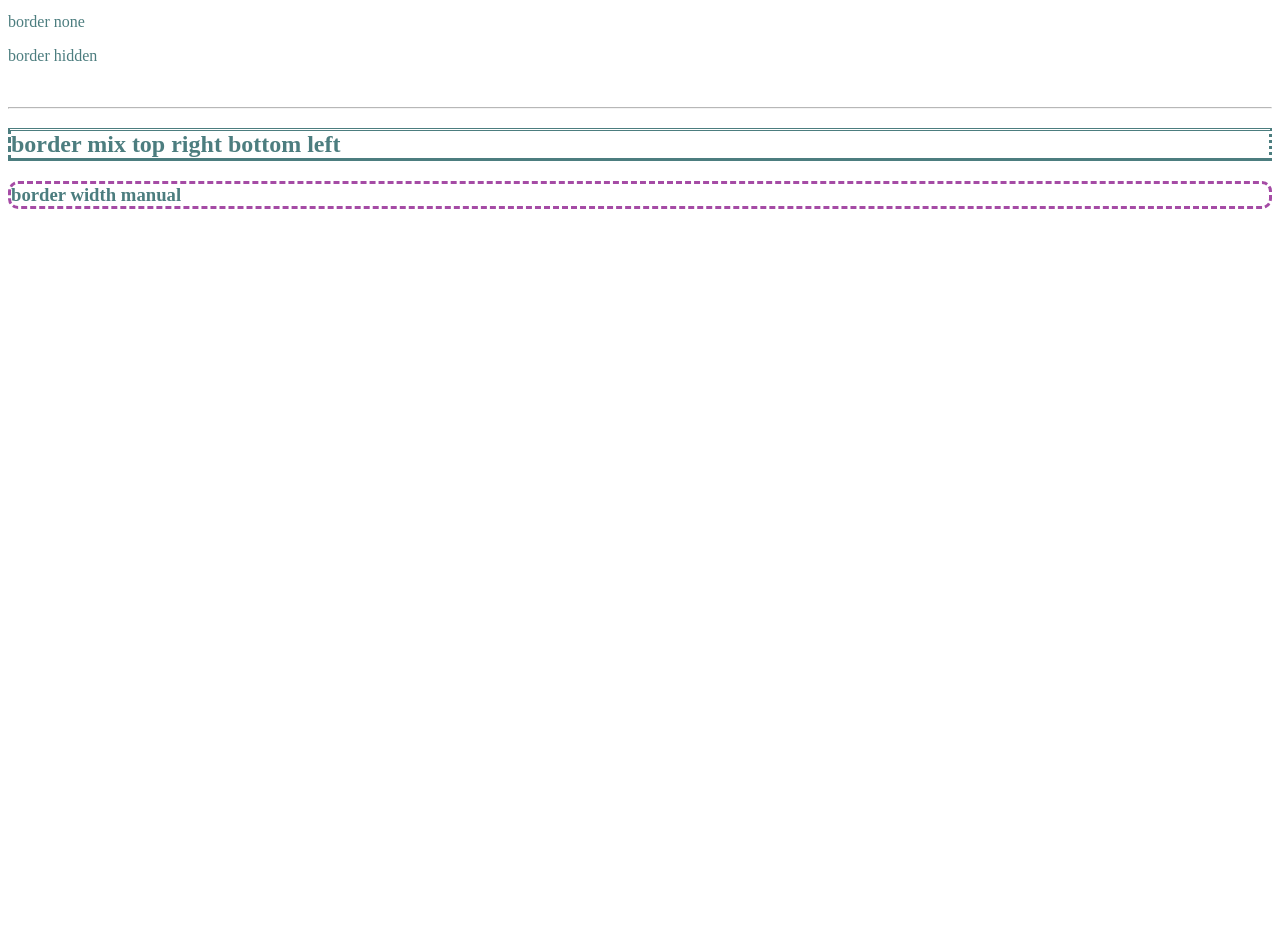
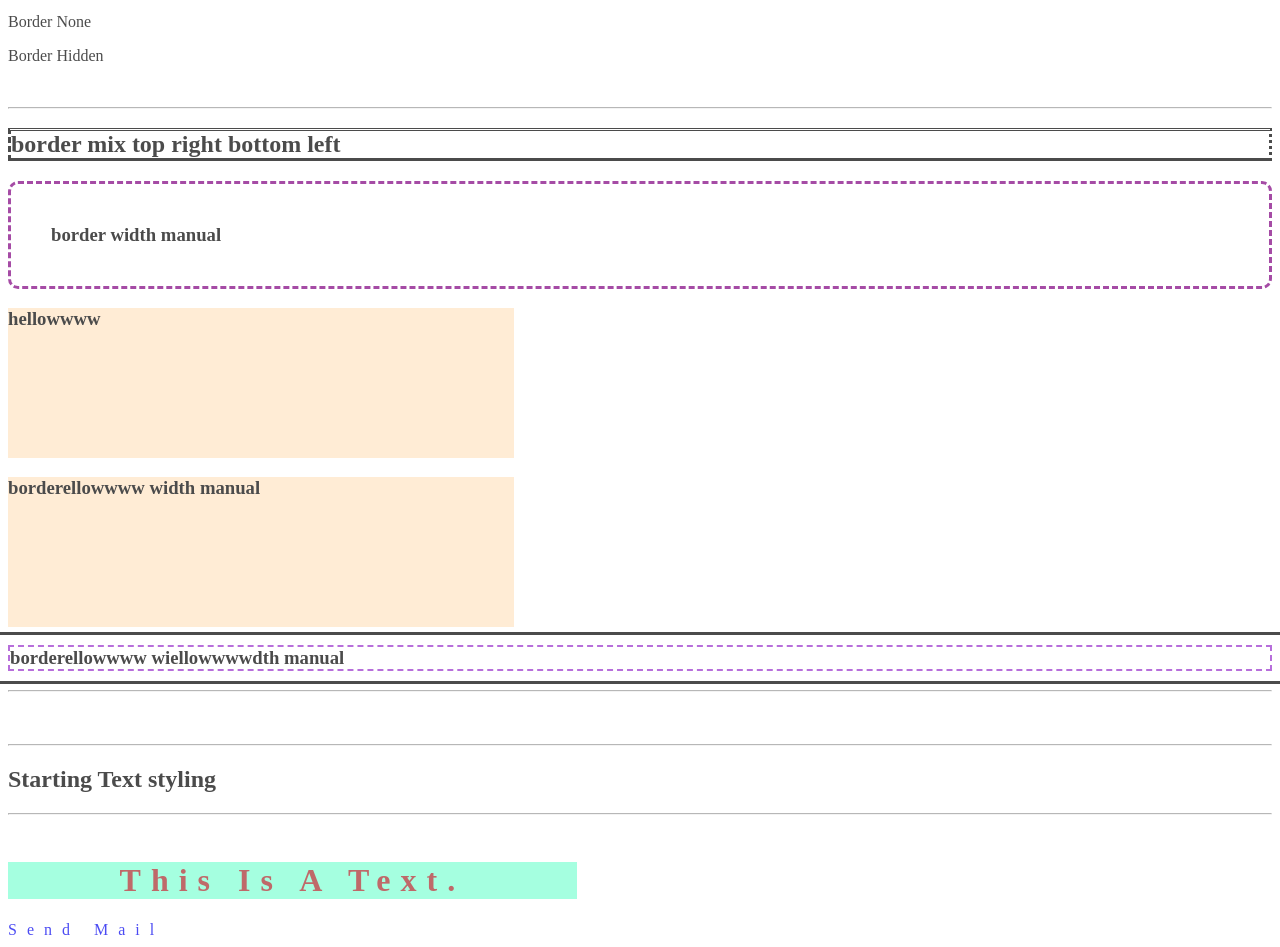
Before and after one commit to Mohammad-Rakibuzzaman/Frontend-Fundamentals, a plain HTML site: page indexforcss.html in a window 1280 px wide. Shown: the part 500-1447 px from the top of the page. Before the commit the page ends 800 px from the top, so only its background shows below. Drawn offline with Linux system fonts and the light colour scheme.

Commit message:
push till text decoration

```diff
--- a/indexforcss.html
+++ b/indexforcss.html
@@ -25,6 +25,21 @@
     <hr>
     <h2 class="mixx">border mix top right bottom left</h2>
     <h3 class="mixx">border width manual</h3>
+    <h3 class="hwx">hellowwww</h3>
+    <h3 class="hwx">borderellowwww width manual</h3>
+    <h3 class="outline">borderellowwww wiellowwwwdth manual</h3>
+
+    <hr>
+    <br>
+    <br>
+    <hr>
+    <h2> Starting Text styling</h2>
+    <hr>
+    <br>
+    <h1 id="textfirst">This is a text.</h1>
+    <a href="#">Send mail</a>
+
+
 
 
 </body>
--- a/style.css
+++ b/style.css
@@ -23,9 +23,9 @@ h1.header {
 } */
 
 /* universal selector */
-* {
-    color:rgb(1, 71, 73);
-}
+/* * {
+    color:rgb(0, 0, 0);
+} */
 
 /* grouping selector */
 h1, #welcome {
@@ -153,4 +153,93 @@ h3.mixx {
     /* to make it round */
     border-radius: 10px;
 
+    /* so basically we use padding to give some space inside of a border or box */
+    padding-top: 40px;
+    padding-left: 40px;
+
+    /* top right bottom left */
+    padding: 40px 10px 20px 30px;
+    /* top bottom left right if we give 2 parameter */
+    padding: 40px 10px;
+
+    /* we can declare all in 1 command top right bottom left*/
+    padding: 40px;
+
 }
+
+h3.hwx {
+    /* height width */
+    height:150px;
+    width: 150px;
+    background-color: bisque;
+
+    /* to get idea of a page length */
+    width: 40%;
+
+    /* we can indiacte element limited to by max-width by giving max-width:  */
+    max-width: 50%;
+
+
+
+}
+
+/* Outline */
+h3.outline {
+    /*now giving outline of a box. its same as border*/
+    border: 2px dashed darkorchid;
+
+    outline-style: solid;
+
+
+    /* we can set offset for giving space both from outline and border */
+    outline-offset: 10px;
+
+}
+
+h1#textfirst {
+    color: brown;
+    background-color: aquamarine;
+    text-align: center;
+    height: 50%;
+    width: 45%;
+
+    /* justify stretches all the words according to its height and
+     widths */
+    /* basically means that particular texts wraps around
+     the whole lenght */
+
+    text-align: justify;
+
+    /* below command helps to center the last line text */
+    text-align-last: center ;
+
+    /* it sends the smaller part to the top. like if we create a
+     new class inside of that particular text and call
+      vertical-align it will go top */
+    vertical-align: top;
+
+
+    text-decoration-line: overline;
+    text-decoration-color: rgb(59, 73, 73);
+    text-decoration-style: dashed;
+    text-decoration-thickness: 10px;
+
+    text-decoration: underline purple dotted 4px;
+
+}
+
+
+p {
+    text-transform: capitalize;
+}
+
+h1#textfirst, a {
+    text-decoration: none;
+    text-transform: uppercase;
+    text-transform: capitalize;
+
+    /* text-indent: 100px; */
+
+    letter-spacing: 10px;
+
+}
```
